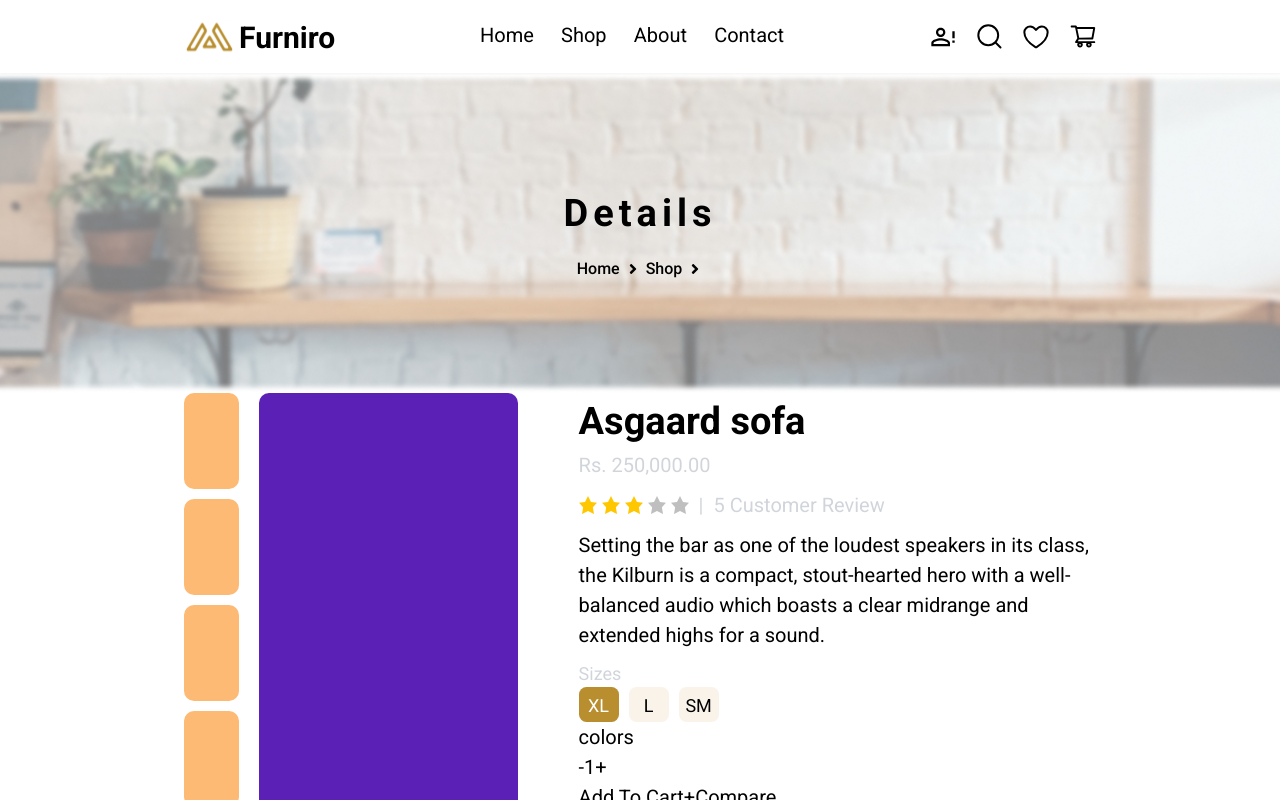
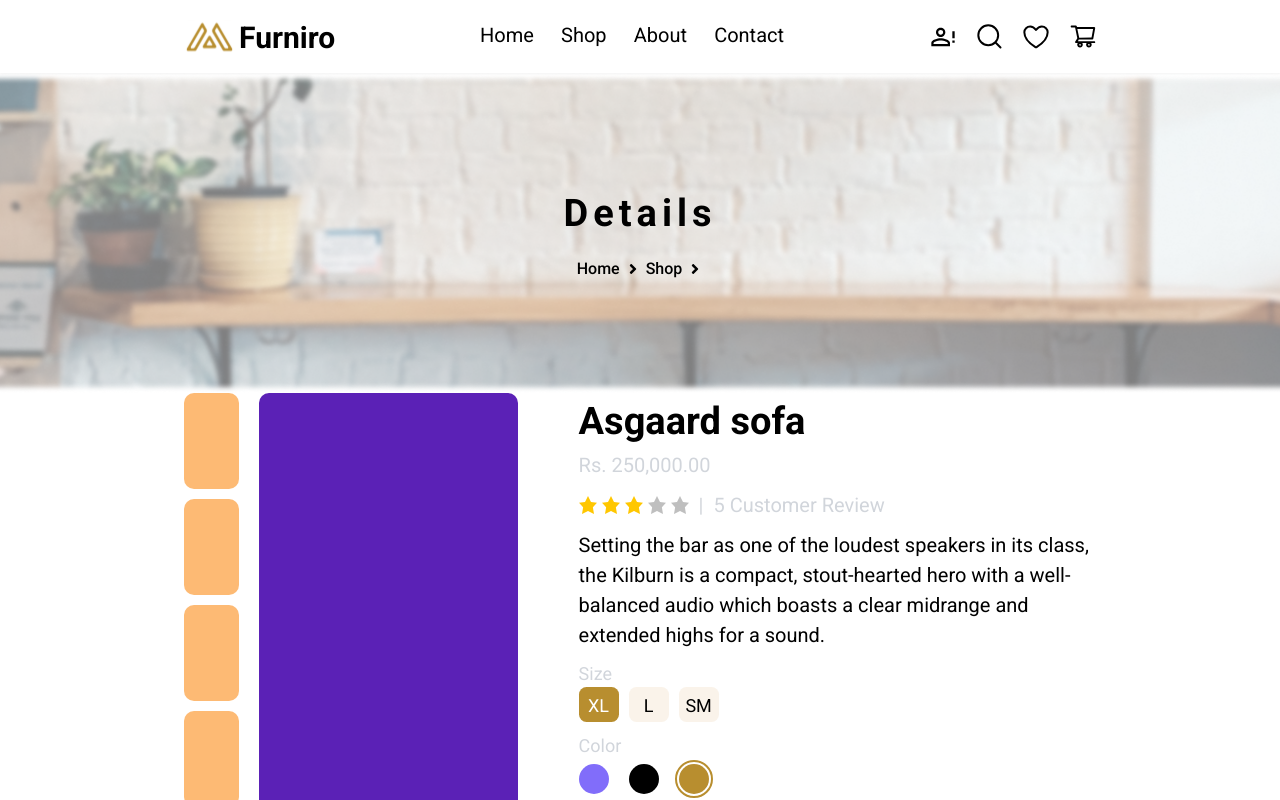
Before and after one commit to KareemHisham/shopping-store, a React (Vite) app: page /products/1 in a window 1280 px wide. Shown: the top 800 px of the page. Built offline with nearby package versions, Linux system fonts and the light colour scheme.

Commit message:
product_overview---colors component

```diff
--- a/src/components/sections/product-overview/index.tsx
+++ b/src/components/sections/product-overview/index.tsx
@@ -1,7 +1,8 @@
 import { IProduct } from '../../../constant/Interfaces';
 import ProductImages from './ProductImages';
 import Rating from '../../ui/Rating';
-import Sizes from './Sizes';
+import Sizes from '../../ui/Sizes';
+import ProductColors from '../../ui/ProductColors';
 
 const ProductOverview = ({ product }: { product: IProduct }) => {
   return (
@@ -30,10 +31,10 @@ const ProductOverview = ({ product }: { product: IProduct }) => {
             {/** sizes */}
             <Sizes sizes={['XL', 'L', 'SM']} active="XL" />
             {/** colors */}
-            <div>
-              <h4>colors</h4>
-              <div></div>
-            </div>
+            <ProductColors
+              colors={['#816DFA', '#000000', '#B88E2F']}
+              active="#B88E2F"
+            />
             {/** actions */}
             <div>
               <div>
--- /dev/null
+++ b/src/components/ui/ProductColors.tsx
@@ -0,0 +1,24 @@
+interface ColorsProps<T extends string[]> {
+  colors: T;
+  active: T[number];
+}
+const ProductColors = ({ colors, active }: ColorsProps<string[]>) => {
+  return (
+    <div className="text-sm mt-2">
+      <h4 className="text-gray-300">Color</h4>
+      <div className="flex gap-4 mt-1">
+        {colors.map((color) => (
+          <span
+            key={color}
+            className={`rounded-full w-6 h-6 text-sm text-center  p-1 ${
+              color === active ? 'outline outline-2 outline-offset-2 ' : ''
+            }`}
+            style={{ backgroundColor: color, outlineColor: color }}
+          ></span>
+        ))}
+      </div>
+    </div>
+  );
+};
+
+export default ProductColors;
--- a/src/components/sections/product-overview/Sizes.tsx
+++ b/src/components/ui/Sizes.tsx
@@ -6,7 +6,7 @@ interface SizesProps<T extends string[]> {
 const Sizes = <T extends string[]>({ sizes, active }: SizesProps<T>) => {
   return (
     <div className="text-sm mt-2">
-      <h4 className="text-gray-300">Sizes</h4>
+      <h4 className="text-gray-300">Size</h4>
       <div className="flex gap-2">
         {sizes.map((size) => (
           <span
```
